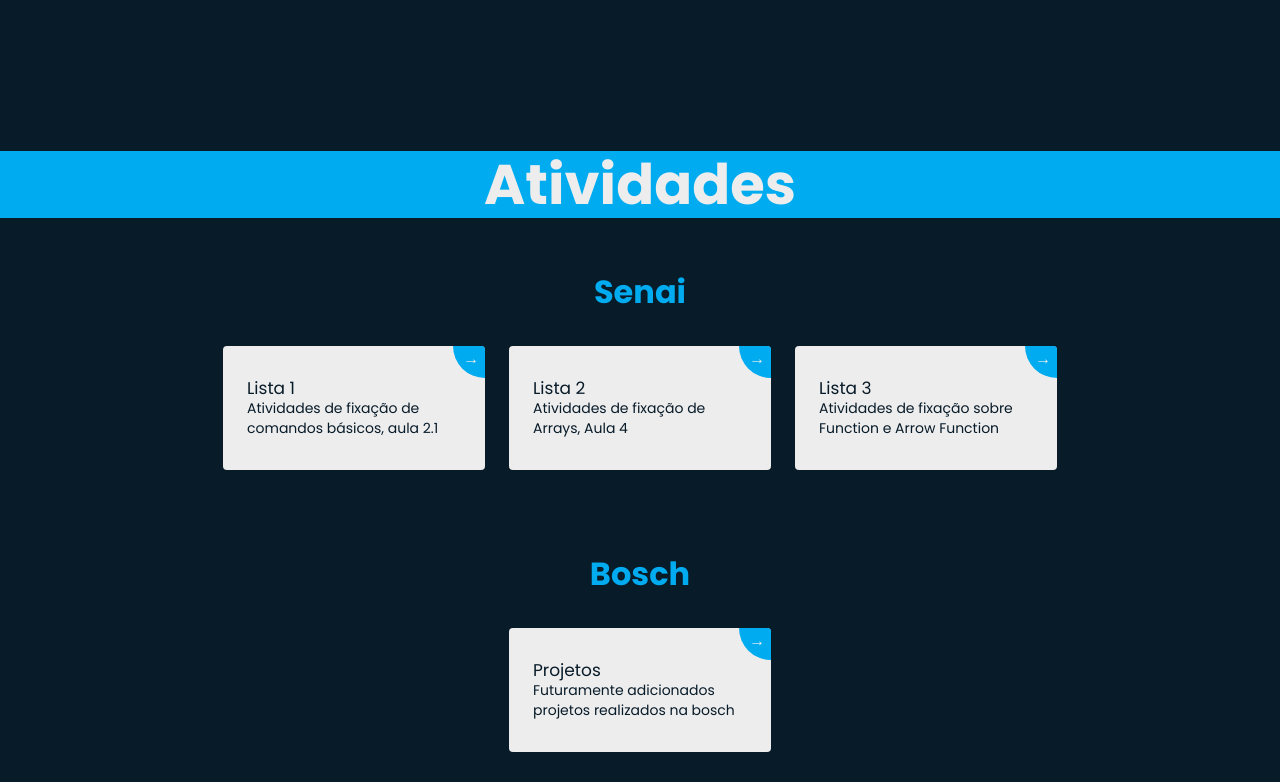
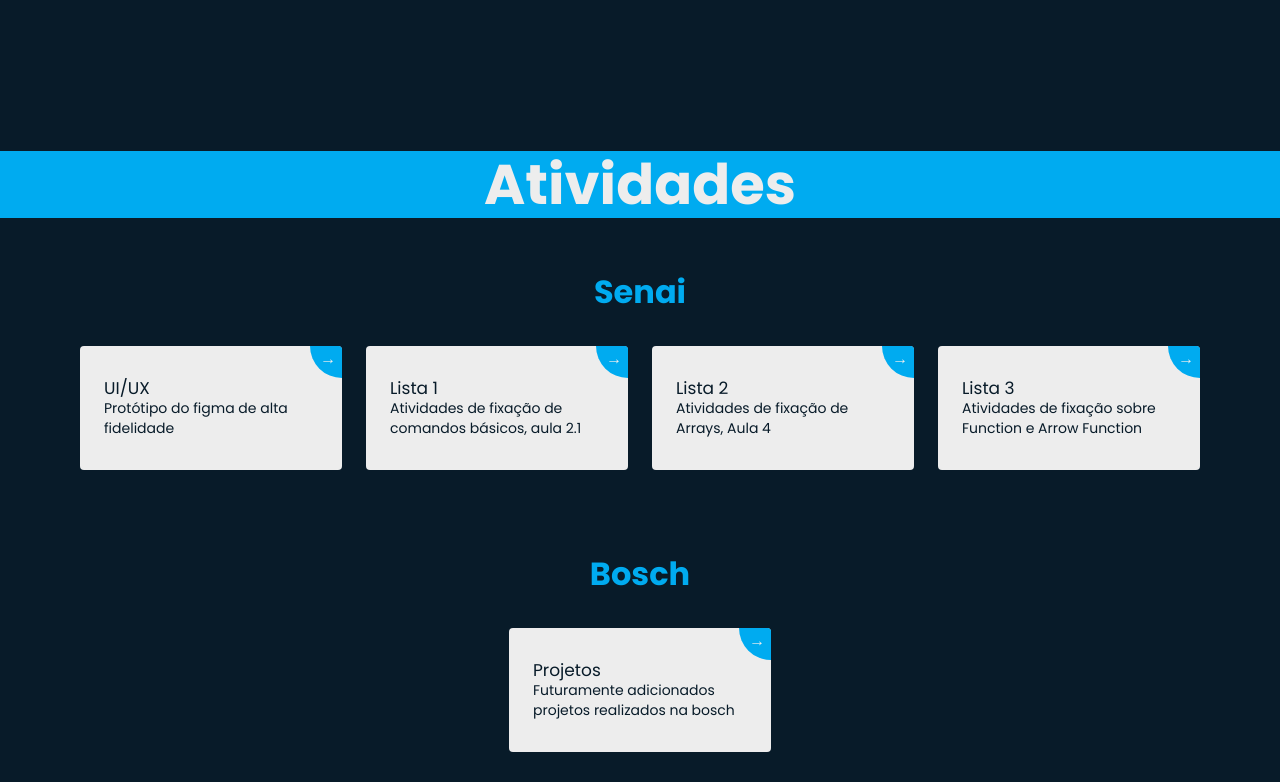
Before and after one commit to Adrian-Matargi/Portfolio_Atividades, a plain HTML site: page Portifolio/index.html in a window 1280 px wide. Shown: the part 727-1509 px from the top of the page. Drawn offline with nearby package versions, Linux system fonts and the light colour scheme.

Commit message:
Update index.html

```diff
--- a/Portifolio/index.html
+++ b/Portifolio/index.html
@@ -47,6 +47,14 @@
 
             <div class="card">
                 <div class="card-content">
+                    <a class="card1" href="https://www.figma.com/design/Cwaf0sKWwLVjzxzIyZxLtY/Figma-do-Ajuda?node-id=0-1&p=f&t=sGJis5aZY2rXSWST-0">
+                        <p>UI/UX</p>
+                        <p class="small">Protótipo do figma de alta fidelidade</p>
+                        <div class="go-corner"><div class="go-arrow">→</div></div>
+                    </a>
+                </div>
+
+                <div class="card-content">
                     <a class="card1" href="lista1.html">
                         <p>Lista 1</p>
                         <p class="small">Atividades de fixação de comandos básicos, aula 2.1</p>
```
